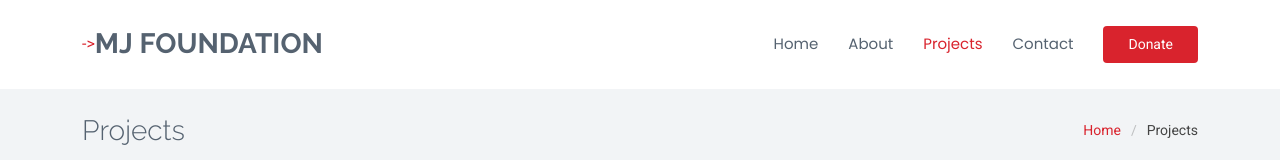
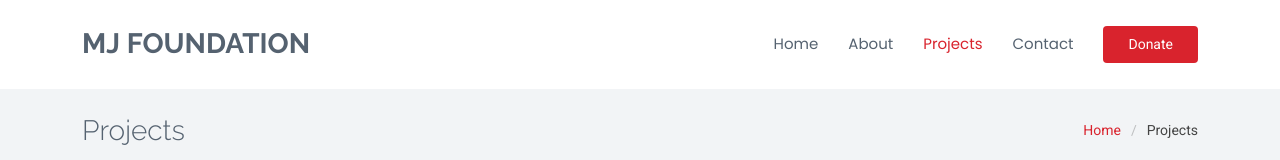
Before and after one commit to DonaldJNRO/Mjfoundation, a plain HTML site: page portfolio.html in a window 1280 px wide. Shown: the top 160 px of the page. Drawn offline with Linux system fonts and the light colour scheme.

Commit message:
Updated project with new changes

```diff
--- a/portfolio.html
+++ b/portfolio.html
@@ -34,8 +34,8 @@
   <header id="header" class="header d-flex align-items-center sticky-top">
     <div class="container-fluid container-xl position-relative d-flex align-items-center">
 
-      <a href="index.html" class="logo d-flex align-items-center me-auto">->
-        <h1 class="sitename">MJ Foundation</h1>
+      <a href="index.html" class="logo d-flex align-items-center me-auto">
+        <h1 class="sitename"> MJ Foundation</h1>
       </a>
 
       <nav id="navmenu" class="navmenu">
```
